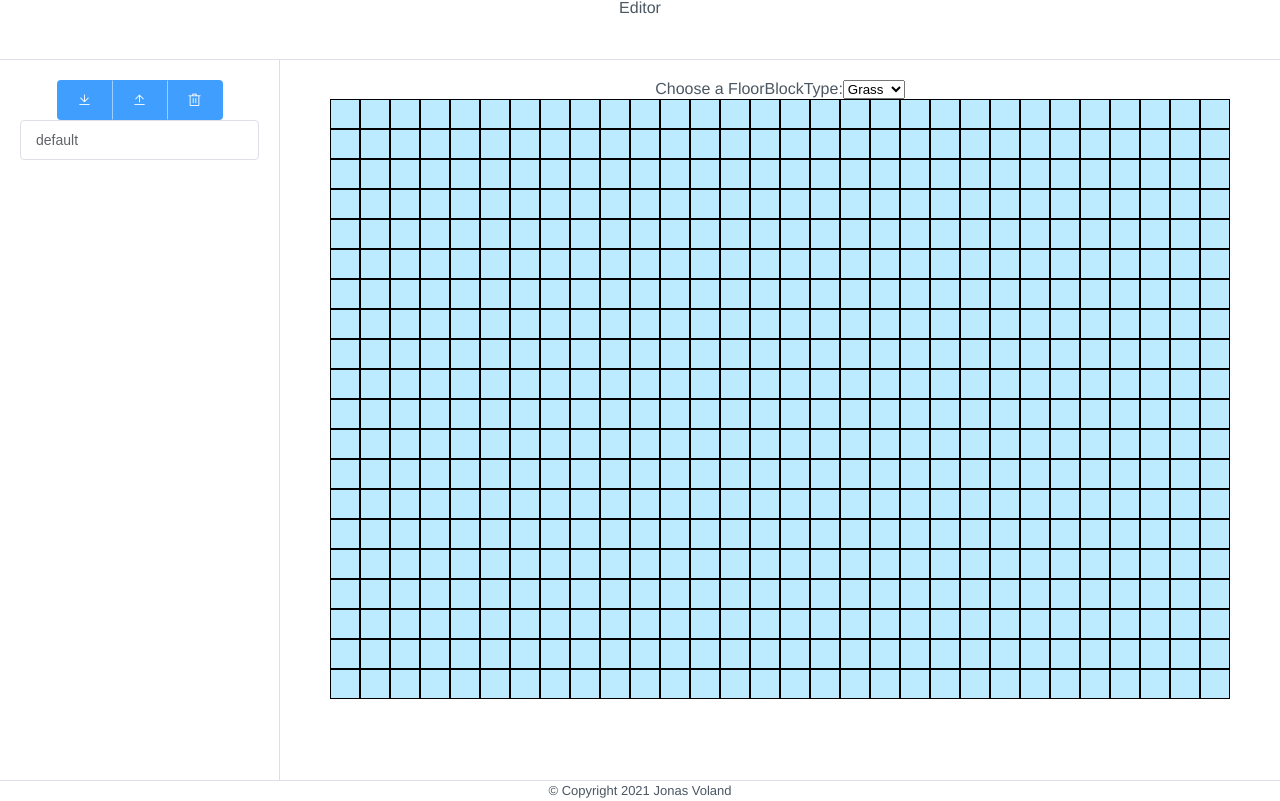
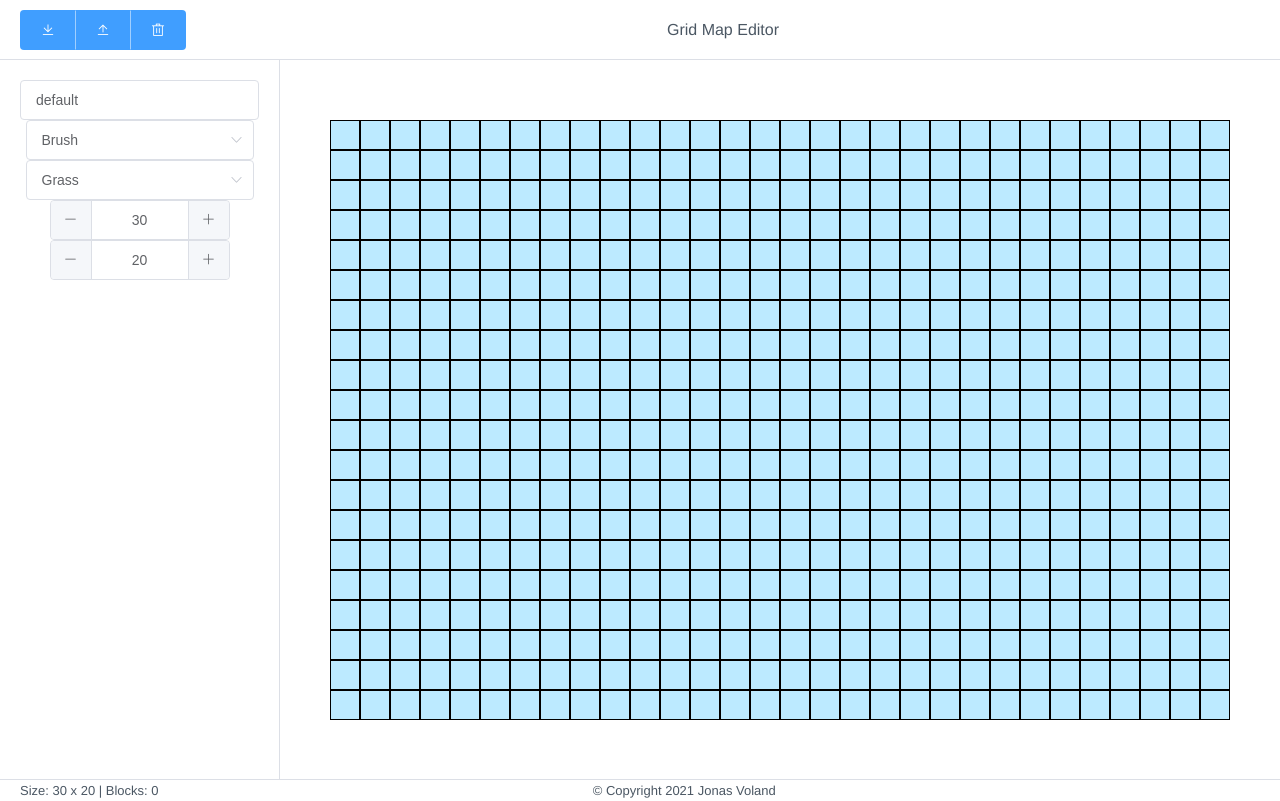
Before and after one commit to Wenish/demoMapCreator, a Vue app: page / in a window 1280 px wide. Built offline with nearby package versions, Linux system fonts and the light colour scheme.

Commit message:
version 1

```diff
--- a/src/components/Editor.vue
+++ b/src/components/Editor.vue
@@ -1,17 +1,11 @@
 <template>
-  <label>Choose a FloorBlockType:</label>
-  <select v-model="floorBlockTypeSelected">
-    <option value="">Eraser</option>
-    <option v-for="option in floorBlockTypes" :value="option" :key="option">
-      {{ option }}
-    </option>
-  </select>
   <div
     class="container"
     :style="gridStyle"
-    :class="cursor"
+    :class="[toolSelected]"
     @mousedown.left="isLeftMouseButtonPressed = true"
     @mouseup.left="isLeftMouseButtonPressed = false"
+    @mouseleave="onMouseLeave(index)"
   >
     <div
       v-for="index in gridItemsCount"
@@ -19,6 +13,7 @@
       :class="['grid-item', getGridItemFloorBlockClass(index)]"
       @click.left="paintToIndex(index)"
       @mousemove="isLeftMouseButtonPressed && paintToIndex(index)"
+      @mouseenter="onMouseEnter(index)"
     >
       {{ getGridItemFloorBlockClass(index) }}
     </div>
@@ -28,43 +23,29 @@
 <script lang="ts">
 import { computed, defineComponent, ref } from "vue";
 import { useStore } from "../store";
+import { ActionTypes } from "../store/actions";
 import { MutationType } from "../store/mutations";
-import { FloorBlock, FloorBlockTypes } from "../types";
 export default defineComponent({
   name: "Editor",
   setup: () => {
     const store = useStore();
     const isLeftMouseButtonPressed = ref(false);
-    const floorBlockTypes = [
-      FloorBlockTypes.GRASS,
-      FloorBlockTypes.DIRT,
-      FloorBlockTypes.SNOW,
-      FloorBlockTypes.BRIDGE,
-    ];
-    const floorBlockTypeSelected = ref(FloorBlockTypes.GRASS);
-    const gridItemSize = ref(30);
-    const width = ref(30);
-    const height = ref(20);
+    const gridItemSize = computed(() => store.state.grid.cellSize);
+    const width = computed(() => store.state.grid.width);
+    const height = computed(() => store.state.grid.height);
     const gridItemsCount = computed(() => height.value * width.value);
-    const gridStyle = ref({
-      width: `${width.value * gridItemSize.value}px`,
-      gridTemplateColumns: `repeat(${width.value}, ${gridItemSize.value}px)`,
-      gridTemplateRows: `repeat(${height.value}, ${gridItemSize.value}px)`,
+    const gridStyle = computed(() => {
+      return {
+        width: `${width.value * gridItemSize.value}px`,
+        gridTemplateColumns: `repeat(${width.value}, ${gridItemSize.value}px)`,
+        gridTemplateRows: `repeat(${height.value}, ${gridItemSize.value}px)`,
+      };
     });
 
-    const cursor = computed(() => !!floorBlockTypeSelected.value ? 'paintbrush' : 'eraser')
-
-    const indexToAxis = (index: number): { x: number; z: number } => {
-      const x = Math.ceil(index / width.value);
-      const z = ((index - 1) % width.value) + 1;
-      return {
-        x,
-        z,
-      };
-    };
+    const toolSelected = computed(() => store.state.tools.toolSelected);
 
     const getGridItemFloorBlockClass = (index: number) => {
-      const axis = indexToAxis(index);
+      const axis = store.getters.getAxisFromIndex(index);
       const key = `${axis.x}0${axis.z}`;
       return !!store.getters.getFloorBlockType(key)
         ? store.getters.getFloorBlockType(key).toLowerCase()
@@ -72,41 +53,25 @@ export default defineComponent({
     };
 
     const paintToIndex = (index: number) => {
-      const floorBlockType: FloorBlockTypes =
-        floorBlockTypeSelected.value as FloorBlockTypes;
-      const axis = indexToAxis(index);
-      const key = `${axis.x}0${axis.z}`;
-      if (!floorBlockType) {
-        store.commit(MutationType.FloorBlockRemove, [key]);
-        return;
-      }
-      const floorBlock: FloorBlock = {
-        type: floorBlockType,
-        position: {
-          x: axis.x,
-          y: 0,
-          z: axis.z
-        },
-      };
-      store.commit(MutationType.FLoorBlockAdd, [floorBlock]);
+      store.dispatch(ActionTypes.PaintToIndex, index);
     };
 
-    const onMouseEvent = (index: number, event: any) => {
-      console.log(event);
-      paintToIndex(index);
+    const onMouseEnter = (index: number) => {
+      store.commit(MutationType.SetSelectedGridIndex, index);
+    };
+
+    const onMouseLeave = (index: number) => {
+      store.commit(MutationType.SetSelectedGridIndex, null);
     };
     return {
-      height,
-      length,
       gridItemsCount,
       gridStyle,
       paintToIndex,
       getGridItemFloorBlockClass,
-      floorBlockTypes,
-      floorBlockTypeSelected,
-      onMouseEvent,
       isLeftMouseButtonPressed,
-      cursor
+      toolSelected,
+      onMouseEnter,
+      onMouseLeave,
     };
   },
 });
@@ -121,12 +86,12 @@ export default defineComponent({
   user-select: none;
 }
 
-.container.eraser {
-  cursor: url('../assets/cursors/eraser.png'), auto;
+.container.Eraser {
+  cursor: url("../assets/cursors/eraser.png"), auto;
 }
 
-.container.paintbrush {
-  cursor: url('../assets/cursors/paintbrush.png'), auto;
+.container.Brush {
+  cursor: url("../assets/cursors/paintbrush.png"), auto;
 }
 
 .grid-item {
--- /dev/null
+++ b/src/components/TheFooter.vue
@@ -0,0 +1,38 @@
+<template>
+  <div class="container">
+    <div class="left">Size: {{ width }} x {{ height }} | Blocks: {{ placedBlocks }}</div>
+    <div class="center">© Copyright 2021 Jonas Voland</div>
+    <div class="right">
+      <span v-if="showAxis">({{ selectedAxis.x }},{{ selectedAxis.z }})</span>
+    </div>
+  </div>
+</template>
+
+<script lang="ts">
+import { computed, defineComponent } from "vue";
+import { useStore } from "../store";
+
+export default defineComponent({
+  name: "TheFooter",
+  setup: () => {
+    const store = useStore();
+    const width = computed(() => store.state.grid.width);
+    const height = computed(() => store.state.grid.height);
+    const selectedAxis = computed(() => store.getters.getSelectedAxis);
+    const showAxis = computed(() => !!selectedAxis.value);
+    const placedBlocks = computed(
+      () => store.getters.getPlacedFloorBlocksCount
+    );
+    return { width, height, selectedAxis, showAxis, placedBlocks };
+  },
+});
+</script>
+
+<style scoped>
+.container {
+  display: grid;
+  grid-template-columns: auto 1fr 50px;
+  grid-template-rows: 20px;
+  place-items: center;
+}
+</style>
--- /dev/null
+++ b/src/components/TheHeader.vue
@@ -0,0 +1,48 @@
+<template>
+  <div class="container">
+    <div class="left">
+      <el-button-group>
+        <el-button
+          type="primary"
+          icon="el-icon-download"
+          @click="saveMapDataToFile"
+        ></el-button>
+        <el-button type="primary" icon="el-icon-upload2"></el-button>
+        <el-button
+          type="primary"
+          icon="el-icon-delete"
+          @click="resetState"
+        ></el-button>
+      </el-button-group>
+    </div>
+    <div class="center">Grid Map Editor</div>
+    <div class="right"></div>
+  </div>
+</template>
+
+<script lang="ts">
+import { defineComponent } from "vue";
+import { useStore } from "../store";
+import { ActionTypes } from "../store/actions";
+import { MutationType } from "../store/mutations";
+
+export default defineComponent({
+  name: "TheHeader",
+  setup: () => {
+    const store = useStore();
+    const resetState = () => store.commit(MutationType.ResetState, null);
+
+    const saveMapDataToFile = () => store.dispatch(ActionTypes.SaveToJson);
+    return { saveMapDataToFile, resetState };
+  },
+});
+</script>
+
+<style scoped>
+.container {
+  display: grid;
+  grid-template-columns: auto 1fr auto;
+  grid-template-rows: 60px;
+  place-items: center;
+}
+</style>
--- a/src/components/TheTools.vue
+++ b/src/components/TheTools.vue
@@ -1,23 +1,35 @@
 <template>
   <div class="container">
-    <el-button-group>
-      <el-button
-        type="primary"
-        icon="el-icon-download"
-        @click="saveMapDataToFile"
-      ></el-button>
-      <el-button type="primary" icon="el-icon-upload2"></el-button>
-      <el-button type="primary" icon="el-icon-delete"></el-button>
-    </el-button-group>
     <el-input placeholder="Name" v-model="mapName"></el-input>
+    <el-select v-model="toolSelected" placeholder="Select Tool">
+      <el-option
+        v-for="item in toolOptions"
+        :key="item"
+        :label="item"
+        :value="item"
+      >
+      </el-option>
+    </el-select>
+
+    <el-select v-model="floorBlockSelected" placeholder="Select Floor Block">
+      <el-option
+        v-for="item in floorBlockOptions"
+        :key="item"
+        :label="item"
+        :value="item"
+      >
+      </el-option>
+    </el-select>
+    <el-input-number v-model="width" :min="1" :max="100"></el-input-number>
+    <el-input-number v-model="height" :min="1" :max="100"></el-input-number>
   </div>
 </template>
 
 <script lang="ts">
 import { computed, defineComponent } from "vue";
 import { useStore } from "../store";
-import { ActionTypes } from "../store/actions";
 import { MutationType } from "../store/mutations";
+import { FloorBlockTypes, ToolTypes } from "../types";
 
 export default defineComponent({
   name: "TheTools",
@@ -25,21 +37,70 @@ export default defineComponent({
     const store = useStore();
     const mapName = computed({
       get(): string {
-        return store.getters.getMapName;
+        return store.state.data.map.name;
       },
       set(value: string) {
         store.commit(MutationType.SetMapName, value);
       },
     });
 
-    const saveMapDataToFile = () => store.dispatch(ActionTypes.SaveToJson);
-    return { mapName, saveMapDataToFile };
+    const toolSelected = computed({
+      get(): ToolTypes {
+        return store.state.tools.toolSelected;
+      },
+      set(value: ToolTypes) {
+        store.commit(MutationType.SetSelectedTool, value);
+      },
+    });
+
+    const toolOptions = computed(() => store.state.tools.toolOptions);
+
+    const floorBlockSelected = computed({
+      get(): FloorBlockTypes {
+        return store.state.tools.floorBlockSelected;
+      },
+      set(value: FloorBlockTypes) {
+        store.commit(MutationType.SetSelectedFloorBlock, value);
+      },
+    });
+
+    const floorBlockOptions = computed(
+      () => store.state.tools.floorBlockOptions
+    );
+
+    const width = computed({
+      get(): number {
+        return store.state.grid.width;
+      },
+      set(value: number) {
+          store.state.grid.width = value
+      },
+    });
+
+    const height = computed({
+      get(): number {
+        return store.state.grid.height;
+      },
+      set(value: number) {
+          store.state.grid.height = value
+      },
+    });
+
+    return {
+      mapName,
+      toolSelected,
+      toolOptions,
+      floorBlockSelected,
+      floorBlockOptions,
+      width,
+      height
+    };
   },
 });
 </script>
 
 <style scoped>
 .container {
-    padding: 20px;
+  padding: 20px;
 }
 </style>
--- a/src/layouts/LayoutFull.vue
+++ b/src/layouts/LayoutFull.vue
@@ -1,6 +1,8 @@
 <template>
   <el-container>
-    <el-header><slot name="header">header</slot></el-header>
+    <el-header
+      ><slot name="header"><TheHeader /></slot
+    ></el-header>
     <el-container>
       <el-aside width="280px" class="left-side"
         ><slot name="left"></slot
@@ -9,15 +11,23 @@
         <el-main class="main"><slot>default</slot></el-main>
       </el-container>
     </el-container>
-    <el-footer height="20px"><slot name="footer">© Copyright 2021 Jonas Voland</slot></el-footer>
+    <el-footer height="21px"
+      ><slot name="footer"><TheFooter /></slot
+    ></el-footer>
   </el-container>
 </template>
 
 <script lang="ts">
 import { defineComponent } from "vue";
+import TheHeader from "../components/TheHeader.vue";
+import TheFooter from "../components/TheFooter.vue";
 
 export default defineComponent({
   name: "LayoutFull",
+  components: {
+    TheHeader,
+    TheFooter,
+  },
 });
 </script>
 
@@ -32,12 +42,12 @@ header {
 }
 
 .main {
-  min-height: calc(100vh - 80px);
+  height: calc(100vh - 81px);
+  display: grid;
 }
 
 footer {
   border-top: 1px solid #dcdfe6;
   font-size: 13px;
-  line-height: 20px;
 }
 </style>
--- a/src/pages/PageHome.vue
+++ b/src/pages/PageHome.vue
@@ -1,25 +1,18 @@
 <template>
   <LayoutFull>
-    <template #header>
-      <h1>Editor</h1>
-    </template>
     <template #left>
       <TheTools></TheTools>
     </template>
     <Editor />
     <template #right>Space for data</template>
-    <template #footer></template>
   </LayoutFull>
 </template>
 
 <script lang="ts">
-import { computed, defineComponent } from "vue";
+import { defineComponent } from "vue";
 import Editor from "../components/Editor.vue";
 import TheTools from "../components/TheTools.vue";
 import LayoutFull from "../layouts/LayoutFull.vue";
-import { useStore } from "../store";
-import { ActionTypes } from "../store/actions";
-import { MutationType } from "../store/mutations";
 
 export default defineComponent({
   name: "PageHome",
@@ -27,20 +20,6 @@ export default defineComponent({
     Editor,
     LayoutFull,
     TheTools,
-  },
-  setup: () => {
-    const store = useStore();
-    const mapName = computed({
-      get(): string {
-        return store.getters.getMapName;
-      },
-      set(value: string) {
-        store.commit(MutationType.SetMapName, value);
-      },
-    });
-
-    const saveMapDataToFile = () => store.dispatch(ActionTypes.SaveToJson);
-    return { mapName, saveMapDataToFile };
-  },
+  }
 });
 </script>
--- a/src/store/actions.ts
+++ b/src/store/actions.ts
@@ -1,13 +1,19 @@
 import { ActionContext, ActionTree } from "vuex";
-import { Mutations } from "./mutations";
+import { Mutations, MutationType } from "./mutations";
 import { State } from "./state";
 import { saveAs } from 'file-saver';
+import { Getters } from "./getters";
+import { ToolTypes } from "../types";
 
 export enum ActionTypes {
-    SaveToJson = 'SAVE_TO_JSON'
+    SaveToJson = 'SAVE_TO_JSON',
+    PaintToIndex = 'PAINT_TO_INDEX'
 }
 
-type ActionAugments = Omit<ActionContext<State, State>, 'commit'> & {
+type ActionAugments = Omit<ActionContext<State, State>, 'commit' | 'getters'> & {
+    getters: {
+        [K in keyof Getters]: ReturnType<Getters[K]>
+    },
     commit<K extends keyof Mutations>(
         key: K,
         payload: Parameters<Mutations[K]>[1]
@@ -16,6 +22,7 @@ type ActionAugments = Omit<ActionContext<State, State>, 'commit'> & {
 
 export type Actions = {
     [ActionTypes.SaveToJson](context: ActionAugments): void
+    [ActionTypes.PaintToIndex](context: ActionAugments, index: number): void
 }
 
 export const actions: ActionTree<State, State> & Actions = {
@@ -32,5 +39,35 @@ export const actions: ActionTree<State, State> & Actions = {
 
         // Save the file
         saveAs(fileToSave, fileName);
+    },
+    [ActionTypes.PaintToIndex](context: ActionAugments, index: number): void {
+        const axis = context.getters.getSelectedAxis
+        if (!axis) return
+        const key = `${axis.x}0${axis.z}`;
+        const toolSelected = context.state.tools.toolSelected
+        const floorBlockSelected = context.state.tools.floorBlockSelected
+
+        switch (toolSelected) {
+            case ToolTypes.ERASER: {
+                context.commit(MutationType.FloorBlockRemove, [key]);
+                break;
+            }
+            case ToolTypes.BRUSH: {
+                const floorBlock = {
+                    type: floorBlockSelected,
+                    position: {
+                        x: axis.x,
+                        y: 0,
+                        z: axis.z,
+                    },
+                };
+                context.commit(MutationType.FLoorBlockAdd, [floorBlock]);
+                break;
+            }
+            default: {
+                console.log('not handled tool:', toolSelected)
+                break;
+            }
+        }
     }
 }
--- a/src/store/getters.ts
+++ b/src/store/getters.ts
@@ -1,11 +1,13 @@
 import { GetterTree } from "vuex";
-import { FloorBlock, FloorBlockTypes, FileData } from "../types";
+import { FloorBlock, FloorBlockTypes, FileData, ToolTypes } from "../types";
 import { State } from "./state";
 
 export type Getters = {
     getMapData(state: State): FileData
     getFloorBlockType(state: State): (key: string) => FloorBlockTypes,
-    getMapName(state: State): string,
+    getSelectedAxis(state: State): { x: number; z: number } | null,
+    getAxisFromIndex(state: State): (index: number) => { x: number; z: number }
+    getPlacedFloorBlocksCount(state: State): number
 }
 
 export const getters: GetterTree<State, State> & Getters = {
@@ -29,7 +31,33 @@ export const getters: GetterTree<State, State> & Getters = {
             return state.floorBlocks[key]?.type
         }
     },
-    getMapName(state) {
-        return state.data.map.name
+    getSelectedAxis(state: State) {
+        const width = state.grid.width
+        const index = state.grid.selectedIndex
+        if (index) {
+            const x = Math.ceil(index / width);
+            const z = ((index - 1) % width) + 1;
+            const axis = {
+                x,
+                z
+            }
+            return axis
+        }
+        return null
+    },
+    getAxisFromIndex(state: State) {
+        return (index: number) => {
+            const width = state.grid.width
+            const x = Math.ceil(index / width);
+            const z = ((index - 1) % width) + 1;
+            const axis = {
+                x,
+                z
+            }
+            return axis
+        }
+    },
+    getPlacedFloorBlocksCount(state: State) {
+        return Object.keys(state.floorBlocks).length
     }
 }
--- a/src/store/mutations.ts
+++ b/src/store/mutations.ts
@@ -1,26 +1,37 @@
 import { MutationTree } from "vuex";
-import { FloorBlock } from "../types";
-import { State, state as initialState } from "./state";
+import { FloorBlock, FloorBlockTypes, ToolTypes } from "../types";
+import { State } from "./state";
 
 export enum MutationType {
     ResetState = 'RESET_STATE',
     FloorBlockSet = 'FLOOR_BLOCK_SET',
     FLoorBlockAdd = 'FLOOR_BLOCK_ADD',
     FloorBlockRemove = 'FLOOR_BLOCK_REMOVE',
-    SetMapName = 'SET_MAP_NAME'
+    SetMapName = 'SET_MAP_NAME',
+    SetSelectedTool = 'SET_SELECTED_TOOL',
+    SetSelectedFloorBlock = 'SET_SELECTED_FLOOR_BLOCK',
+    SetSelectedGridIndex = 'SET_SELECTED_GRID_INDEX'
 }
 
 export type Mutations = {
-    [MutationType.ResetState](state: State): void
+    [MutationType.ResetState](state: State, payload: null): void
     [MutationType.FloorBlockSet](state: State, payload: FloorBlock[]): void
     [MutationType.FLoorBlockAdd](state: State, payload: FloorBlock[]): void
     [MutationType.FloorBlockRemove](state: State, payload: string[]): void
     [MutationType.SetMapName](state: State, value: string): void
+    [MutationType.SetSelectedTool](state: State, value: ToolTypes): void
+    [MutationType.SetSelectedFloorBlock](state: State, value: FloorBlockTypes): void
+    [MutationType.SetSelectedGridIndex](state: State, value: number | null): void
 }
 
 export const mutations: MutationTree<State> & Mutations = {
-    [MutationType.ResetState](state) {
-        state = initialState
+    [MutationType.ResetState](state, payload) {
+        state.floorBlocks = {}
+        state.data.map.name = 'default'
+        state.tools.toolSelected = ToolTypes.BRUSH
+        state.tools.floorBlockSelected = FloorBlockTypes.GRASS
+        state.grid.width = 30
+        state.grid.height = 20
     },
     [MutationType.FloorBlockSet](state, payload) {
         state.floorBlocks = payload.reduce((result: { [key: string]: FloorBlock }, floorBlock) => {
@@ -46,7 +57,16 @@ export const mutations: MutationTree<State> & Mutations = {
             delete state.floorBlocks[value]
         })
     },
-    [MutationType.SetMapName](state: State, value: string) {
+    [MutationType.SetMapName](state, value) {
         state.data.map.name = value
+    },
+    [MutationType.SetSelectedTool](state, value) {
+        state.tools.toolSelected = value
+    },
+    [MutationType.SetSelectedFloorBlock](state, value) {
+        state.tools.floorBlockSelected = value
+    },
+    [MutationType.SetSelectedGridIndex](state, value) {
+        state.grid.selectedIndex = value
     }
 }
--- a/src/store/state.ts
+++ b/src/store/state.ts
@@ -6,7 +6,13 @@ export type State = {
         toolOptions: ToolTypes[]
         floorBlockSelected: FloorBlockTypes
         floorBlockOptions: FloorBlockTypes[]
-    },
+    }
+    grid: {
+        width: number
+        height: number
+        cellSize: number
+        selectedIndex: number | null
+    }
     floorBlocks: { [key: string]: FloorBlock; }
     data: {
         map: Map
@@ -20,6 +26,12 @@ export const state: State = {
         toolOptions: [ToolTypes.ERASER, ToolTypes.BRUSH],
         floorBlockSelected: FloorBlockTypes.GRASS,
         floorBlockOptions: [FloorBlockTypes.GRASS, FloorBlockTypes.DIRT, FloorBlockTypes.SNOW, FloorBlockTypes.BRIDGE]
+    },
+    grid: {
+        width: 30,
+        height: 20,
+        cellSize: 30,
+        selectedIndex: null
     },
     floorBlocks: {
     },
```
